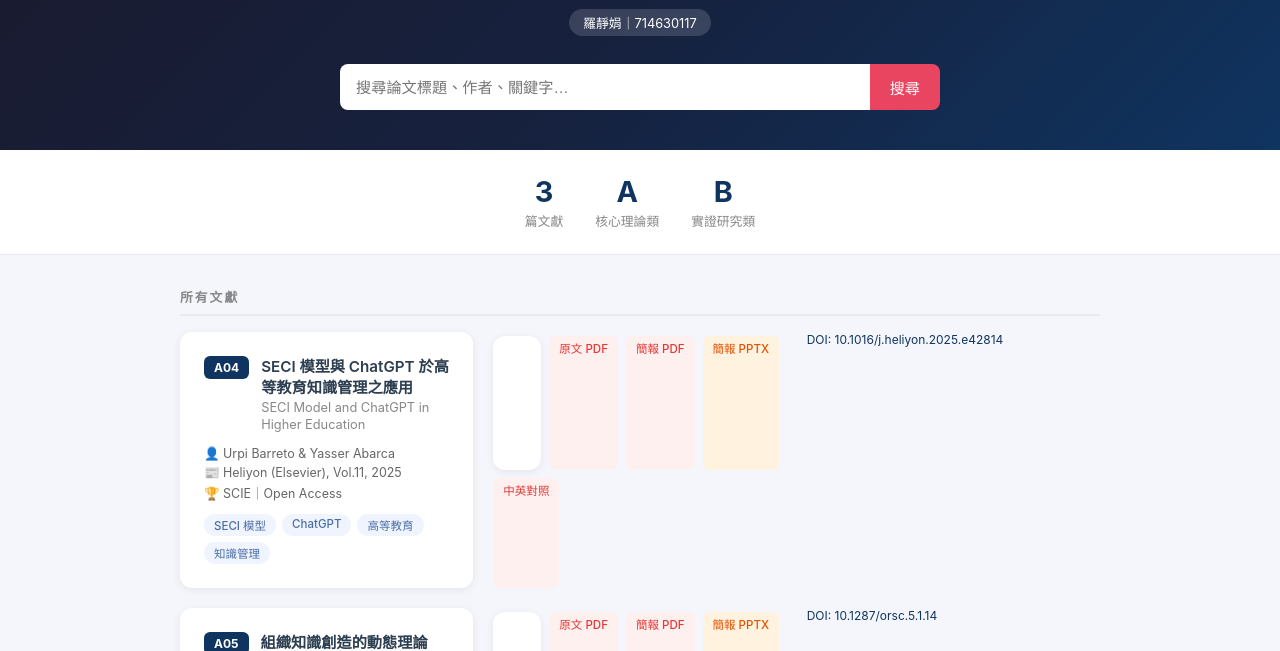
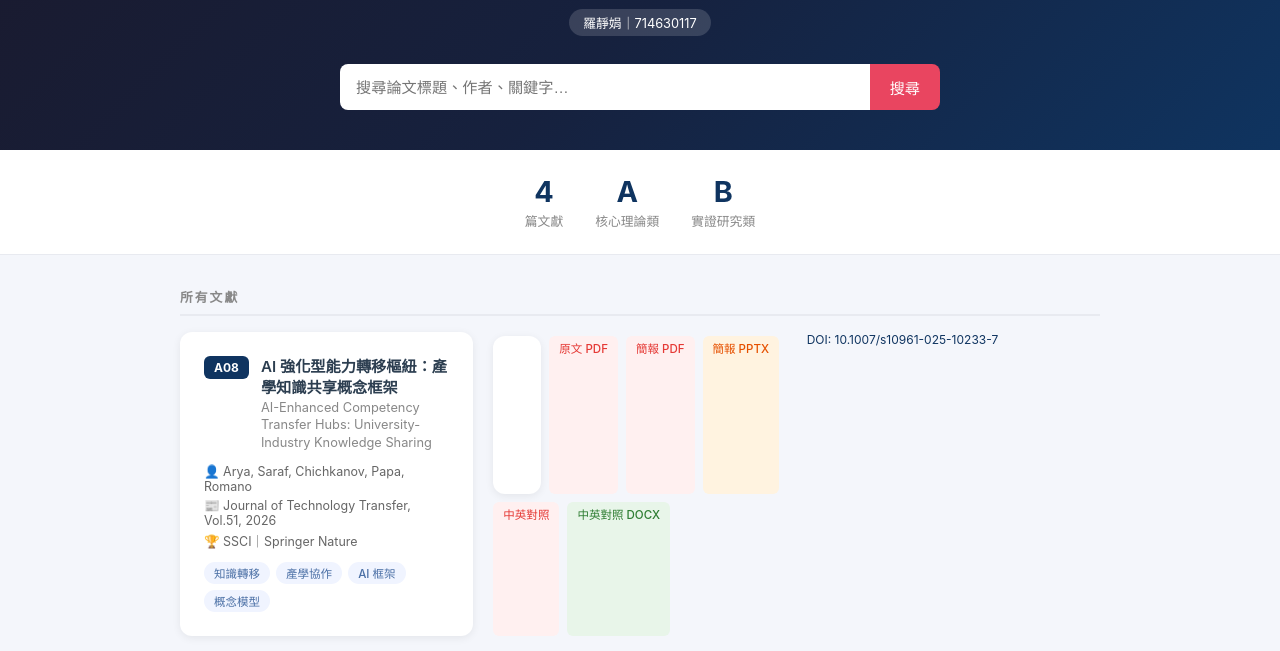
Before and after one commit to tarshar4242/thesis-library, a plain HTML site: page index.html in a window 1280 px wide. Shown: the part 127-778 px from the top of the page. Drawn offline with Linux system fonts and the light colour scheme.

Commit message:
新增 A08：AI-Enhanced Competency Transfer Hubs, Journal of Technology Transfer 2026

```diff
--- a/index.html
+++ b/index.html
@@ -103,7 +103,7 @@
 </header>
 
 <div class="stats">
-  <div class="stat"><div class="num" id="totalCount">3</div><div class="label">篇文獻</div></div>
+  <div class="stat"><div class="num" id="totalCount">4</div><div class="label">篇文獻</div></div>
   <div class="stat"><div class="num">A</div><div class="label">核心理論類</div></div>
   <div class="stat"><div class="num">B</div><div class="label">實證研究類</div></div>
 </div>
@@ -111,6 +111,36 @@
 <main>
   <div class="section-title">所有文獻</div>
   <div class="card-grid" id="cardGrid">
+
+    <!-- A08 -->
+    <a class="card" href="A08/README.md" data-keywords="ai competency transfer hub university industry knowledge sharing nlp ml 產學 知識轉移 能力樞紐">
+      <div class="card-header">
+        <span class="card-id">A08</span>
+        <div>
+          <div class="card-title">AI 強化型能力轉移樞紐：產學知識共享概念框架</div>
+          <div class="card-en">AI-Enhanced Competency Transfer Hubs: University-Industry Knowledge Sharing</div>
+        </div>
+      </div>
+      <div class="card-meta">
+        <span>👤 Arya, Saraf, Chichkanov, Papa, Romano</span>
+        <span>📰 Journal of Technology Transfer, Vol.51, 2026</span>
+        <span>🏆 SSCI｜Springer Nature</span>
+      </div>
+      <div class="card-tags">
+        <span class="tag">知識轉移</span>
+        <span class="tag">產學協作</span>
+        <span class="tag">AI 框架</span>
+        <span class="tag">概念模型</span>
+      </div>
+      <div class="card-files">
+        <a class="file-btn pdf" href="A08/A08原文_AI-Enhanced_Competency_Transfer_Hubs.pdf" onclick="e=>e.stopPropagation()">原文 PDF</a>
+        <a class="file-btn pdf" href="A08/A08論文研讀_簡報_20260624.pdf" onclick="e=>e.stopPropagation()">簡報 PDF</a>
+        <a class="file-btn pptx" href="A08/A08論文研讀_簡報_20260624.pptx" onclick="e=>e.stopPropagation()">簡報 PPTX</a>
+        <a class="file-btn pdf" href="A08/A08段落中英對照_20260624.pdf" onclick="e=>e.stopPropagation()">中英對照</a>
+        <a class="file-btn docx" href="A08/A08段落中英對照_20260624.docx" onclick="e=>e.stopPropagation()">中英對照 DOCX</a>
+      </div>
+      <div class="doi-link">DOI: 10.1007/s10961-025-10233-7</div>
+    </a>
 
     <!-- A04 -->
     <a class="card" href="A04/README.md" data-keywords="seci chatgpt 高等教育 知識管理 知識創造 生成式ai ai higher education">
```
Also changed, not shown: A08/README.md (added), 5 other files.
